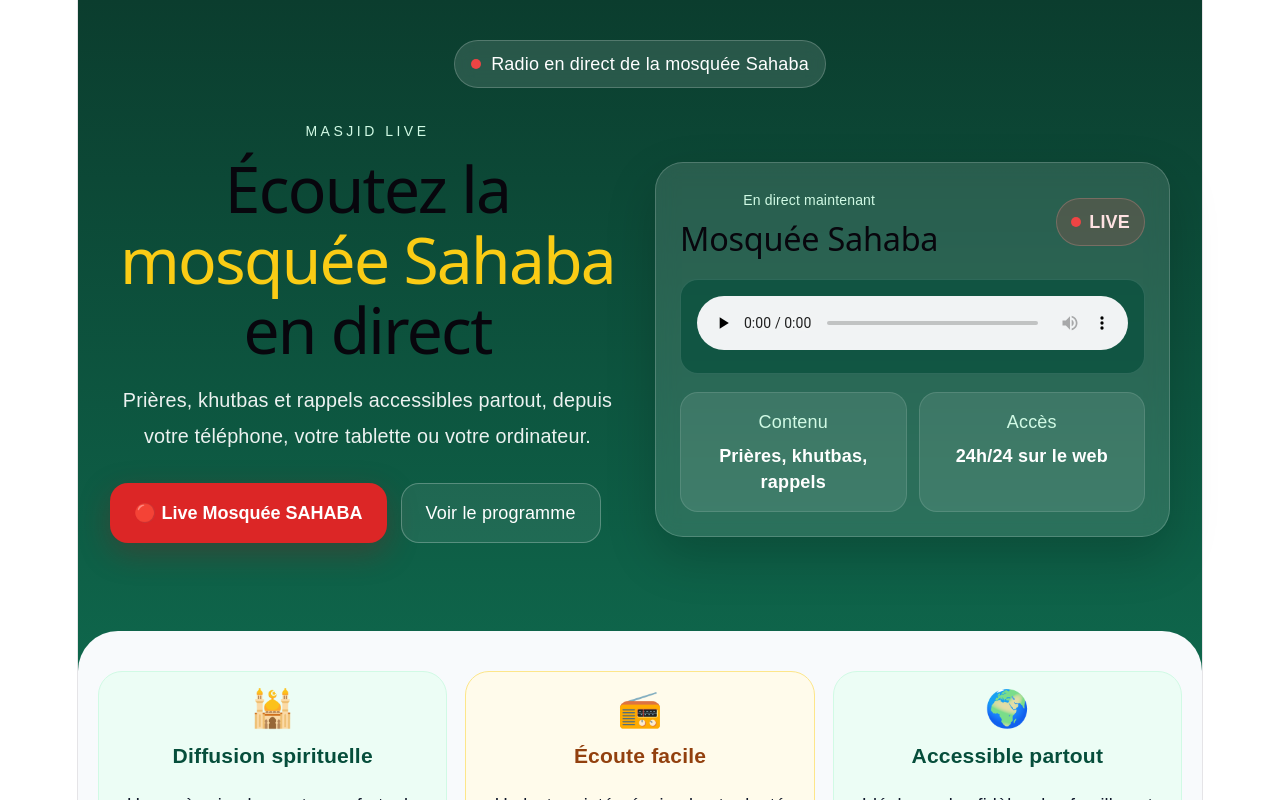
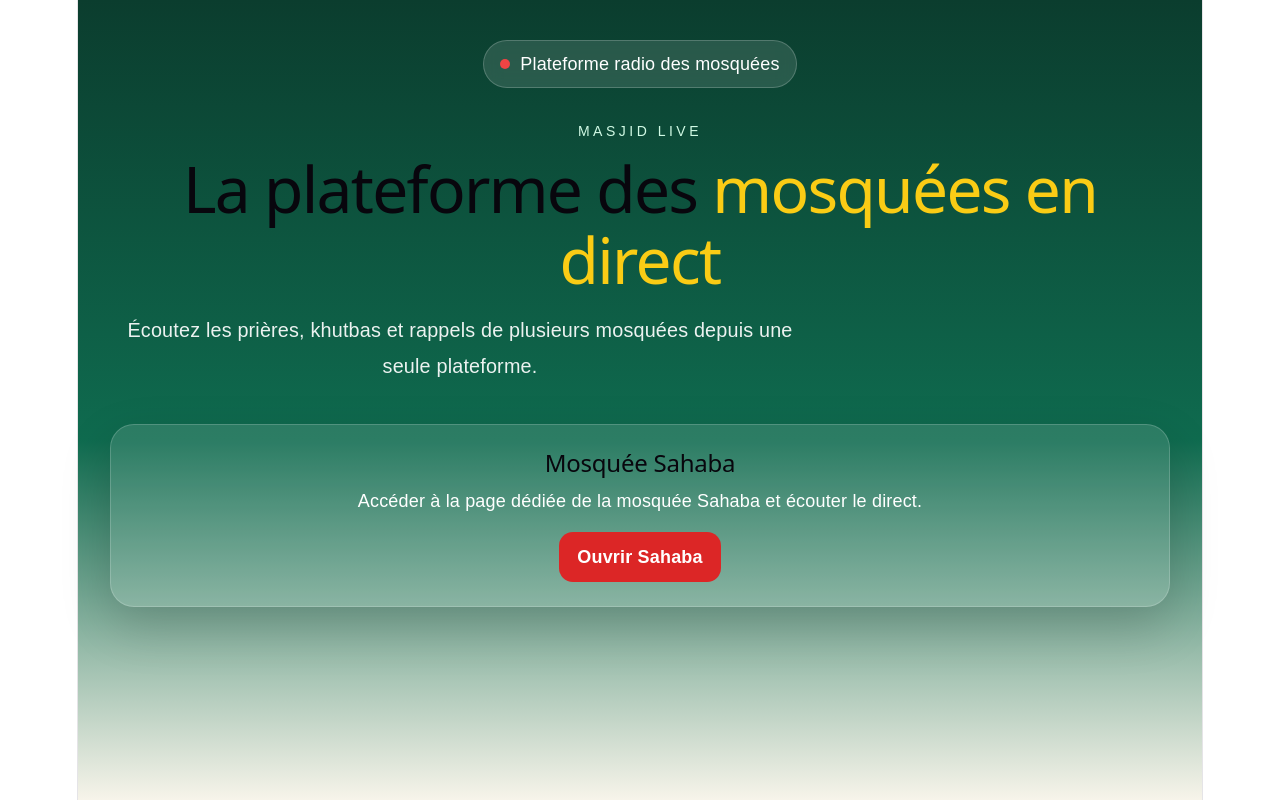
Before and after one commit to bendiobaye-fr/masjid-live-site, a React (Vite) app: page / in a window 1280 px wide. Shown: the top 800 px of the page. Built offline with nearby package versions, Linux system fonts and the light colour scheme.

Commit message:
Ajoute page plateforme et sous-domaine Sahaba

```diff
--- a/src/App.jsx
+++ b/src/App.jsx
@@ -1,6 +1,16 @@
 import { useRef, useState } from "react";
 
 export default function App() {
+  const hostname = window.location.hostname;
+
+  if (hostname === "sahaba.masdjidlive.com") {
+    return <SahabaPage />;
+  }
+
+  return <PlatformPage />;
+}
+
+function SahabaPage() {
   const audioUrl = "https://radio.masdjidlive.com/listen/sahaba/radio.mp3";
   const audioRef = useRef(null);
   const [isPlaying, setIsPlaying] = useState(false);
@@ -35,7 +45,8 @@ export default function App() {
       style={{
         minHeight: "100vh",
         margin: 0,
-        background: "linear-gradient(180deg, #0b3d2e 0%, #0f6b4f 55%, #f7f4ea 100%)",
+        background:
+          "linear-gradient(180deg, #0b3d2e 0%, #0f6b4f 55%, #f7f4ea 100%)",
         color: "white",
         fontFamily: "Arial, sans-serif",
         display: "flex",
@@ -167,7 +178,13 @@ export default function App() {
               </a>
             </div>
 
-            <p style={{ marginTop: "14px", color: "#d1fae5", minHeight: "24px" }}>
+            <p
+              style={{
+                marginTop: "14px",
+                color: "#d1fae5",
+                minHeight: "24px",
+              }}
+            >
               {status}
             </p>
           </div>
@@ -443,3 +460,134 @@ export default function App() {
     </div>
   );
 }
+
+function PlatformPage() {
+  return (
+    <div
+      style={{
+        minHeight: "100vh",
+        margin: 0,
+        background:
+          "linear-gradient(180deg, #0b3d2e 0%, #0f6b4f 55%, #f7f4ea 100%)",
+        color: "white",
+        fontFamily: "Arial, sans-serif",
+        display: "flex",
+        flexDirection: "column",
+      }}
+    >
+      <div
+        style={{
+          maxWidth: "1100px",
+          width: "100%",
+          margin: "0 auto",
+          padding: "40px 20px 60px",
+          boxSizing: "border-box",
+        }}
+      >
+        <div
+          style={{
+            display: "inline-flex",
+            alignItems: "center",
+            gap: "10px",
+            background: "rgba(255,255,255,0.12)",
+            border: "1px solid rgba(255,255,255,0.2)",
+            padding: "10px 16px",
+            borderRadius: "999px",
+            backdropFilter: "blur(8px)",
+          }}
+        >
+          <span
+            style={{
+              width: "10px",
+              height: "10px",
+              borderRadius: "50%",
+              background: "#ef4444",
+              display: "inline-block",
+            }}
+          />
+          Plateforme radio des mosquées
+        </div>
+
+        <div style={{ marginTop: "30px" }}>
+          <p
+            style={{
+              color: "#d1fae5",
+              letterSpacing: "0.25em",
+              textTransform: "uppercase",
+              fontSize: "14px",
+              marginBottom: "10px",
+            }}
+          >
+            Masjid Live
+          </p>
+
+          <h1
+            style={{
+              fontSize: "clamp(2.2rem, 5vw, 4rem)",
+              lineHeight: 1.1,
+              margin: "0 0 18px",
+            }}
+          >
+            La plateforme des{" "}
+            <span style={{ color: "#facc15" }}>mosquées en direct</span>
+          </h1>
+
+          <p
+            style={{
+              fontSize: "1.1rem",
+              lineHeight: 1.8,
+              color: "rgba(255,255,255,0.92)",
+              maxWidth: "700px",
+            }}
+          >
+            Écoutez les prières, khutbas et rappels de plusieurs mosquées depuis
+            une seule plateforme.
+          </p>
+        </div>
+
+        <div
+          style={{
+            display: "grid",
+            gridTemplateColumns: "repeat(auto-fit, minmax(280px, 1fr))",
+            gap: "20px",
+            marginTop: "40px",
+          }}
+        >
+          <a
+            href="https://sahaba.masdjidlive.com"
+            style={{
+              textDecoration: "none",
+              color: "white",
+              background: "rgba(255,255,255,0.12)",
+              border: "1px solid rgba(255,255,255,0.18)",
+              borderRadius: "24px",
+              padding: "24px",
+              boxShadow: "0 20px 50px rgba(0,0,0,0.18)",
+            }}
+          >
+            <h2 style={{ marginTop: 0 }}>Mosquée Sahaba</h2>
+            <p style={{ lineHeight: 1.7 }}>
+              Accéder à la page dédiée de la mosquée Sahaba et écouter le
+              direct.
+            </p>
+            <div
+              style={{
+                marginTop: "16px",
+                display: "inline-flex",
+                alignItems: "center",
+                justifyContent: "center",
+                background: "#dc2626",
+                color: "white",
+                padding: "12px 18px",
+                borderRadius: "14px",
+                fontWeight: 700,
+              }}
+            >
+              Ouvrir Sahaba
+            </div>
+          </a>
+        </div>
+      </div>
+    </div>
+  );
+}
```
